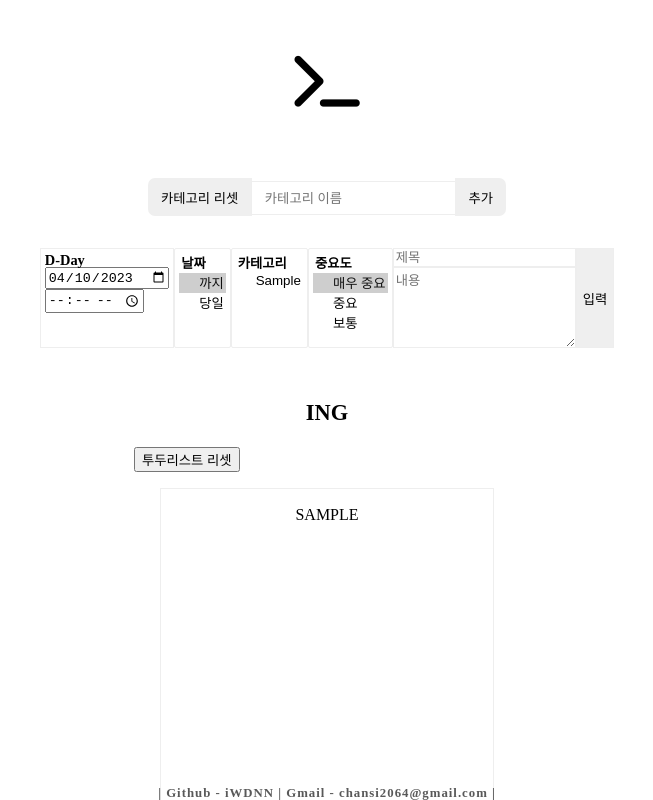
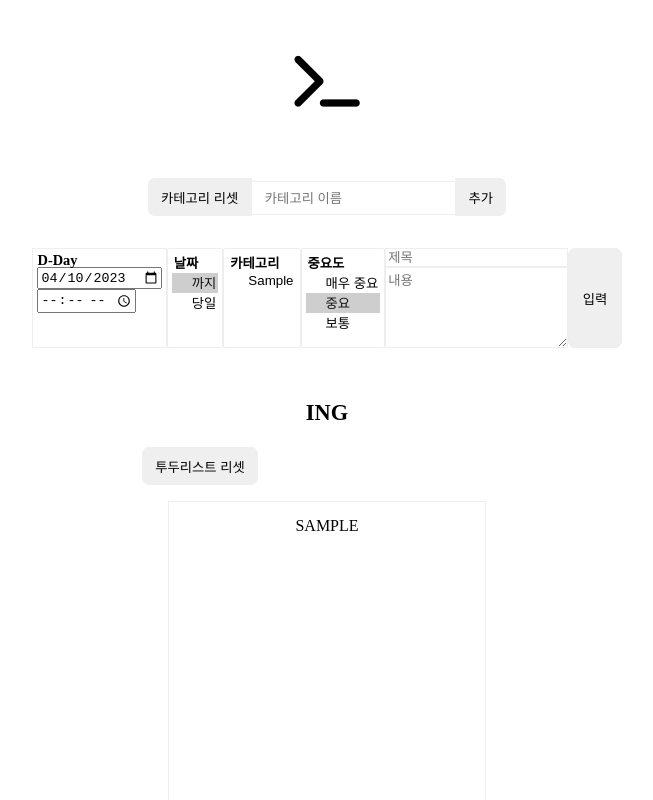
Before and after one commit to iWDNN/schedule-app, a React (Create React App) app: page /main in a window 1280 px wide. Both pictures are taken after typing "Sample" into the empty fields and a click on the button "추가". Shown: the top 800 px of the page, without its empty margins (313-966 px from the left). Built offline with nearby package versions, Linux system fonts and the light colour scheme.

Commit message:
priority

```diff
--- a/src/Root.tsx
+++ b/src/Root.tsx
@@ -15,8 +15,8 @@ const Container = styled.div`
   flex-direction: column;
 `;
 const Programmer = styled.span`
-  position: fixed;
-  bottom: 0;
+  /* position: fixed;
+  bottom: 0; */
   font-size: 0.8em;
   font-weight: 700;
   letter-spacing: 1px;
@@ -26,9 +26,6 @@ const Programmer = styled.span`
 function Root() {
   const { pathname } = useLocation();
   const { toggle } = useAppSelector((state) => state.storePopUp);
-  useEffect(() => {
-    console.log("Root.tsx useEffect");
-  }, []);
   return (
     <>
       <Container>
--- a/src/Routes/InMain.tsx
+++ b/src/Routes/InMain.tsx
@@ -37,7 +37,6 @@ const List = styled.ul`
 const Item = styled.li``;
 export default function InMain() {
   const categories = useAppSelector((state) => state.storeCategories);
-  console.log("D:", JSON.stringify(categories) === "[]");
   return (
     <InMainCt>
       <section>
--- a/src/components/MainList.tsx
+++ b/src/components/MainList.tsx
@@ -51,7 +51,7 @@ const List = styled.ul`
 const Item = styled.li`
   min-width: 560px;
   display: grid;
-  grid-template-columns: 10% 20% 45% 25%;
+  grid-template-columns: 10% 15% 45% 20% 10%;
   margin: 1.5em 0;
   padding: 0.7em 1em;
   border-radius: 7px;
@@ -74,11 +74,19 @@ const Item = styled.li`
     font-weight: 600;
   }
   span:nth-child(4) {
+    text-align: center;
     font-size: 0.85em;
+  }
+  span:nth-child(5) {
+    font-size: 0.75em;
   }
 `;
 const TimeDisplay = styled.span<{ isActive: boolean }>`
   color: ${(props) => (props.isActive ? "red" : "#000")};
+`;
+const Icon = styled.i<{ priority: string }>`
+  color: ${(props) => (props.priority === "2" ? "#f1696b" : "#EE9330")};
+  margin-right: 2px;
 `;
 
 function Time({ deadline }: ITime) {
@@ -108,10 +116,11 @@ export default function MainList() {
     );
   return (
     <MainCt>
+      {JSON.stringify(sortToDos) !== "[]" && (
+        <>
           <h1>Deadline ToDos</h1>
           <List>
-        {sortToDos &&
-          sortToDos.map((hotToDo, i) => (
+            {sortToDos.map((hotToDo, i) => (
               <Item key={uuid()}>
                 <span>D-{dDay(hotToDo.date)}</span>
                 {i <= 2 ? (
@@ -119,15 +128,31 @@ export default function MainList() {
                 ) : (
                   <span />
                 )}
-
                 <span>{hotToDo.title}</span>
                 <span>
+                  <span>
                     {hotToDo.dateOption === "due" && "~ "}
-                {hotToDo.date} {hotToDo.time.slice(0, 5)}
+                    {hotToDo.date}{" "}
+                  </span>
+
+                  {hotToDo.time.slice(0, 5) !== "23:59" && (
+                    <span>{hotToDo.time.slice(0, 5)}</span>
+                  )}
+                </span>
+                <span>
+                  {new Array(+hotToDo.priority).fill(0).map(() => (
+                    <Icon
+                      key={uuid()}
+                      priority={hotToDo.priority}
+                      className="fa-solid fa-star"
+                    />
+                  ))}
                 </span>
               </Item>
             ))}
           </List>
+        </>
+      )}
     </MainCt>
   );
 }
--- a/src/components/PopUp.tsx
+++ b/src/components/PopUp.tsx
@@ -3,6 +3,9 @@ import styled from "styled-components";
 import { useAppDispatch, useAppSelector } from "../hooks";
 import { setPopUp } from "../features/popUpSlice";
 import { dDay } from "../utils";
+import { IToDoForm } from "./ToDoInput";
+import { TODO_LIST } from "../ls-type";
+import { setToDos } from "../features/toDoSlice";
 
 const PopUpBg = styled.div`
   position: fixed;
@@ -16,48 +19,76 @@ const PopUpBg = styled.div`
   background-color: rgba(0, 0, 0, 0.5);
 `;
 const PopUpCt = styled.div`
+  min-width: 400px;
   display: flex;
   flex-direction: column;
   padding: 1em;
   background-color: #fff;
   border-radius: 7px;
-  button {
-    margin-top: 1em;
-    padding: 0.5em 0;
-    border: none;
-    border-radius: 7px;
-  }
 `;
 const Content = styled.div`
-  h1 {
-    font-size: 1.2em;
-    font-weight: 700;
-    text-align: start;
+  span {
+    display: block;
+  }
+  header {
+    display: flex;
+    justify-content: space-between;
+    align-items: center;
+    div {
+      display: flex;
+      align-items: center;
+      span {
+        font-weight: 600;
+      }
       span:first-child {
-      margin-right: 0.5em;
+        letter-spacing: 1px;
+        margin-right: 1em;
       }
       span:last-child {
+        font-size: 1.1em;
       }
     }
-  div {
+    & > span {
+      display: flex;
+      align-items: center;
+      font-size: 0.9em;
       span {
-      display: block;
-      margin: 1em 0;
+        margin-left: 5px;
+        font-size: 0.9em;
       }
     }
-  p {
+  }
+
+  pre {
+    line-height: 1.4;
     margin-top: 1em;
     padding: 1em;
     border: 1px solid #eee;
     font-size: 0.9em;
   }
 `;
+const BtnGrp = styled.div`
+  margin-top: 1em;
+  div {
+    display: flex;
+    justify-content: space-between;
+    align-items: center;
+    button {
+      width: 50%;
+    }
+  }
+  button {
+    width: 100%;
+    border: 1px solid #fff;
+    background-color: #eee;
+  }
+`;
 
 export default function PopUp() {
   const dispatch = useAppDispatch();
+  const toDos = useAppSelector((state) => state.storeToDos);
   const { data } = useAppSelector((state) => state.storePopUp);
-  const onClickBg = () => {
-    console.log("bg");
+  const onClickOut = () => {
     dispatch(
       setPopUp({
         toggle: false,
@@ -67,22 +98,38 @@ export default function PopUp() {
   };
   const onClickPopUp = (e: React.MouseEvent<HTMLElement>) => {
     e.stopPropagation();
-    console.log("popup");
   };
+
+  const onClickUp = () => {};
+  const onClickDel = () => {
+    const result = toDos.filter((todo) => todo.id !== data!.id);
+    localStorage.setItem(TODO_LIST, JSON.stringify(result));
+    dispatch(setToDos(result));
+    onClickOut();
+  };
+  const onClickCmp = () => {};
   return (
-    <PopUpBg onClick={onClickBg}>
+    <PopUpBg onClick={onClickOut}>
       <PopUpCt onClick={onClickPopUp}>
         <Content>
-          <h1>
+          <header>
+            <div>
               <span>D-{dDay(data?.date)}</span>
               <span>{data?.title}</span>
-          </h1>
+            </div>
+            <span>
+              {data?.date} <span>{data?.dateOption === "due" && "까지"}</span>
+            </span>
+          </header>
+          <pre>{data?.content}</pre>
+        </Content>
+        <BtnGrp>
           <div>
-            <span>~{data?.date}</span>
+            <button onClick={onClickUp}>수정</button>
+            <button onClick={onClickDel}>삭제</button>
           </div>
-          <p>{data?.content}</p>
-        </Content>
-        <button>완료</button>
+          <button onClick={onClickCmp}>완료</button>
+        </BtnGrp>
       </PopUpCt>
     </PopUpBg>
   );
--- a/src/components/ToDo.tsx
+++ b/src/components/ToDo.tsx
@@ -1,31 +1,39 @@
-import React from "react";
+import React, { useEffect, useState } from "react";
 import styled from "styled-components";
 import { useAppDispatch } from "../hooks";
 import { setPopUp } from "../features/popUpSlice";
-import { dDay } from "../utils";
+import { dDay, dTime } from "../utils";
 import { IToDoForm } from "./ToDoInput";
-
+// #f1696b
+// #4BA083
 interface IToDoProps {
   toDoData: IToDoForm;
 }
 
 const ToDoCt = styled.li`
   display: grid;
-  grid-template-columns: 20% 50% 30%;
+  grid-template-columns: 10% 50% 40%;
   margin: 0.5em 0;
+  span {
+    place-self: center;
+    font-weight: 600;
+  }
+  span:nth-child(1) {
+    font-size: 0.9em;
+  }
+  span:nth-child(2) {
+  }
+  span:nth-child(3) {
+    place-self: start;
     font-size: 0.8em;
-  span {
-    display: block;
-    place-self: center;
   }
 `;
 
 export default function ToDo({ toDoData }: IToDoProps) {
   const dispatch = useAppDispatch();
+
   return (
-    <ToDoCt>
-      <span>D-{dDay(toDoData.date)}</span>
-      <span
+    <ToDoCt
       onClick={() => {
         dispatch(
           setPopUp({
@@ -35,10 +43,12 @@ export default function ToDo({ toDoData }: IToDoProps) {
         );
       }}
     >
-        {toDoData.title}
-      </span>
+      <span>D-{dDay(toDoData.date)}</span>
+      <span>{toDoData.title}</span>
       <span>
-        {toDoData.dateOption === "due" ? "~" + toDoData.date : toDoData.date}
+        {toDoData.dateOption === "due" && "~"}
+        {toDoData.date.slice(2)}{" "}
+        {toDoData.time.slice(0, 5) === "23:59" ? "" : toDoData.time.slice(0, 5)}
       </span>
     </ToDoCt>
   );
--- a/src/components/ToDoInput.tsx
+++ b/src/components/ToDoInput.tsx
@@ -13,7 +13,7 @@ export interface IToDoForm {
   time: string;
   dateOption: string;
   category: string;
-  priority: number;
+  priority: string;
   title: string;
   content: string;
   cmp: boolean;
@@ -69,6 +69,15 @@ const InputBox = styled.div`
   }
 `;
 
+const AlertBox = styled.div<{ isActive: boolean }>`
+  border: ${(props) => (props.isActive ? "1.5px solid red" : "none")};
+  select {
+    height: 100%;
+    padding: 4px;
+    outline: none;
+    border: 1px solid #eee;
+  }
+`;
 export default function ToDoInput() {
   // store
   const dispatch = useAppDispatch();
@@ -76,13 +85,18 @@ export default function ToDoInput() {
   const categories = useAppSelector((state) => state.storeCategories);
   // component
   const now = new Date();
-  const { handleSubmit, register, setValue } = useForm<IToDoForm>({
+  const {
+    handleSubmit,
+    register,
+    setValue,
+    formState: { errors },
+  } = useForm<IToDoForm>({
     defaultValues: {
       date: `${now.getFullYear()}-${plusZero(
         String(now.getMonth() + 1)
       )}-${plusZero(String(now.getDate()))}`,
       dateOption: "due",
-      priority: 1,
+      priority: "1",
     },
   });
   const onSubmit = (data: IToDoForm) => {
@@ -93,17 +107,13 @@ export default function ToDoInput() {
     data.end = false;
     data.cmp = false;
     const result = data;
-    console.log(result);
-
     const toDoListLS = JSON.parse(localStorage.getItem(TODO_LIST) as any);
     localStorage.setItem(TODO_LIST, JSON.stringify([...toDoListLS, result]));
-
+    console.log(data.content);
     dispatch(addToDo(result));
-
     setValue("title", "");
     setValue("content", "");
   };
-
   return (
     <Header>
       <Form onSubmit={handleSubmit(onSubmit)}>
@@ -118,7 +128,13 @@ export default function ToDoInput() {
             <option value="Dday">당일</option>
           </optgroup>
         </select>
-        <select {...register("category")} size={3}>
+        <AlertBox isActive={errors.category ? true : false}>
+          <select
+            {...register("category", {
+              required: true,
+            })}
+            size={3}
+          >
             <optgroup label="카테고리">
               {categories &&
                 categories.map((category) => (
@@ -128,11 +144,12 @@ export default function ToDoInput() {
                 ))}
             </optgroup>
           </select>
+        </AlertBox>
         <select {...register("priority")} size={3}>
           <optgroup label="중요도">
-            <option value={1}>매우 중요</option>
-            <option value={2}>중요</option>
-            <option value={3}>보통</option>
+            <option value="2">매우 중요</option>
+            <option value="1">중요</option>
+            <option value="0">보통</option>
           </optgroup>
         </select>
 
--- a/src/components/ToDoList.tsx
+++ b/src/components/ToDoList.tsx
@@ -18,15 +18,11 @@ const List = styled.ul`
 `;
 const Item = styled.li`
   border: 1px solid #eee;
-  padding: 0 1em;
+  padding: 0 0.5em;
   margin: 0 10px;
   h3 {
     margin: 1em 0;
     text-align: center;
-  }
-  * {
-    border: none;
-    padding: 0.1em;
   }
 `;
 const InList = styled.ul`
@@ -38,13 +34,21 @@ export default function ToDoList({ st }: IToDoListProps) {
   const dispatch = useAppDispatch();
 
   const allToDos = useAppSelector((state) => state.storeToDos);
-  const filteredToDos = allToDos.filter((todo) =>
-    st === "ing"
-      ? !todo.end
-      : st === "cmp"
-      ? todo.end && todo.cmp
-      : todo.end && !todo.cmp
-  );
+  const filteredToDos = allToDos
+    .filter((todo) =>
+      st === "ing"
+        ? !todo.end && !todo.cmp
+        : st === "cmp"
+        ? todo.end && todo.cmp
+        : st === "fail"
+        ? todo.end && !todo.cmp
+        : null
+    )
+    .sort(
+      (a, b) =>
+        new Date(`${a.date} ${a.time}`).getTime() -
+        new Date(`${b.date} ${b.time}`).getTime()
+    );
   const categories = useAppSelector((state) => state.storeCategories);
 
   const onClickReset = () => {
--- a/src/index.tsx
+++ b/src/index.tsx
@@ -138,6 +138,11 @@ a {
   color: inherit;
   text-decoration: none;
 }
+button {
+    border: none;
+    padding: 0.7em 1em;
+    border-radius: 7px;
+}
 * {
   box-sizing: border-box;
 }`;
```
Also changed, not shown: 1 other file (tests, documents, lock files or other folders). Lines whose indentation alone changed are shown as unchanged.
